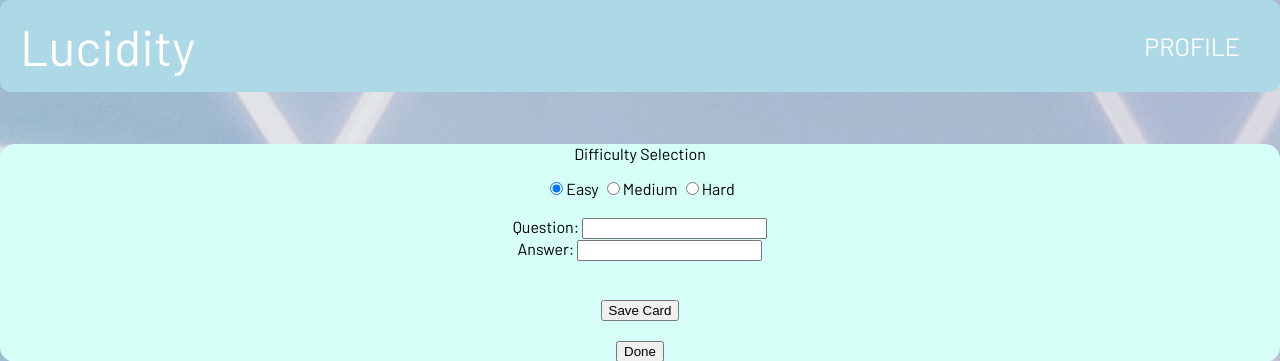
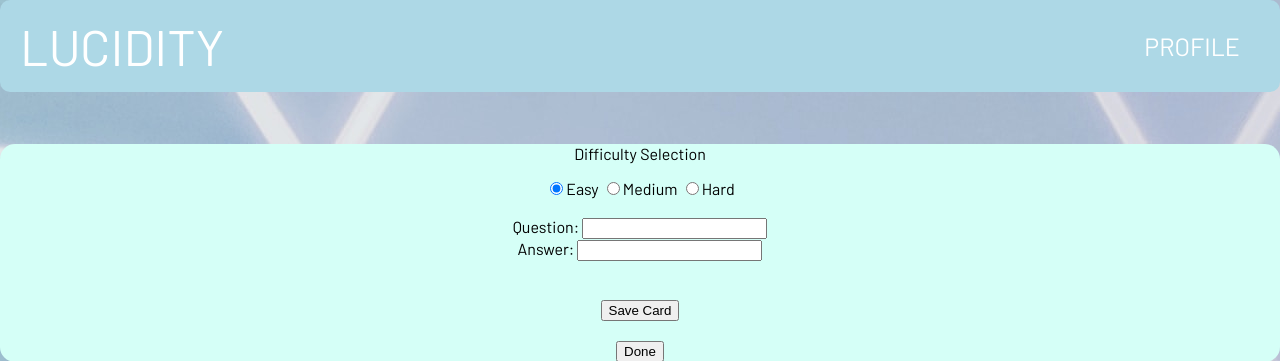
Before and after one commit to adelinowona/Flashcards-Lucidity, a Python web app: template Flashcards/templates/create.html in a window 1280 px wide. Shown: the top 361 px of the page. Run offline with Jinja, Linux system fonts and the light colour scheme; the template is opened without the code that fills it, so the values that code supplies are empty.

Commit message:
Add files via upload

```diff
--- a/Flashcards/css/style.css
+++ b/Flashcards/css/style.css
@@ -22,7 +22,7 @@
 /*
 body { background: url(background.jpg) repeat 0 0;  background-size: cover;  } */
 .logo{
-  font-family: 'Leckerli One', cursive;
+  font-family: 'Oswald', sans-serif;
   text-shadow: 2px 2px 4px #000000;
 }
 
@@ -205,7 +205,7 @@ hr {
   width: 50%; height: 100px;
 
 }
-.logo h1{line-height: 100px; padding-left: 50px; font-family: 'Leckerli One', cursive;}
+.logo h1{line-height: 100px; padding-left: 50px; font-family: 'Oswald', sans-serif;;}
 
 /* .menu{
   width: 50%; height: 100px; background: green;
--- a/Flashcards/templates/create.html
+++ b/Flashcards/templates/create.html
@@ -6,11 +6,11 @@
     <link rel="stylesheet" href="/css/style.css">
     <meta charset="utf-8">
     <link href="https://fonts.googleapis.com/css?family=Barlow&display=swap" rel="stylesheet">
-    <link href="https://fonts.googleapis.com/css?family=Leckerli+One&display=swap" rel="stylesheet">
+    <link href="https://fonts.googleapis.com/css?family=Oswald&display=swap" rel="stylesheet">
   </head>
   <body>
     <nav class="navbar">
-        <a href="/" class="logo">Lucidity</a>
+        <a href="/" class="logo">LUCIDITY</a>
         <ul class="main-nav">
             <li>
                 <a href="/profile" class="nav-links">PROFILE</a>
--- a/Flashcards/templates/profile.html
+++ b/Flashcards/templates/profile.html
@@ -3,12 +3,12 @@
   <head>
     <meta charset="utf-8">
     <link rel="stylesheet" href="/css/style.css">
-    <link href="https://fonts.googleapis.com/css?family=Leckerli+One&display=swap" rel="stylesheet">
+    <link href="https://fonts.googleapis.com/css?family=Oswald&display=swap" rel="stylesheet">
     <title>Lucidity</title>
   </head>
   <body>
     <nav class="navbar">
-        <a href="/" class="logo">Lucidity</a>
+        <a href="/" class="logo">LUCIDITY</a>
         <ul class="main-nav">
             <li>
                 <a href="/" class="nav-links">CREATE</a>
--- a/Flashcards/templates/profile0.html
+++ b/Flashcards/templates/profile0.html
@@ -3,12 +3,12 @@
   <head>
     <meta charset="utf-8">
     <link rel="stylesheet" href="/css/style.css">
-    <link href="https://fonts.googleapis.com/css?family=Leckerli+One&display=swap" rel="stylesheet">
+    <link href="https://fonts.googleapis.com/css?family=Oswald&display=swap" rel="stylesheet">
     <title>Lucidity</title>
   </head>
   <body>
     <nav class="navbar">
-        <a href="/" class="logo">Lucidity</a>
+        <a href="/" class="logo">LUCIDITY</a>
         <ul class="main-nav">
             <li>
                 <a href="/create" class="nav-links">CREATE</a>
```
